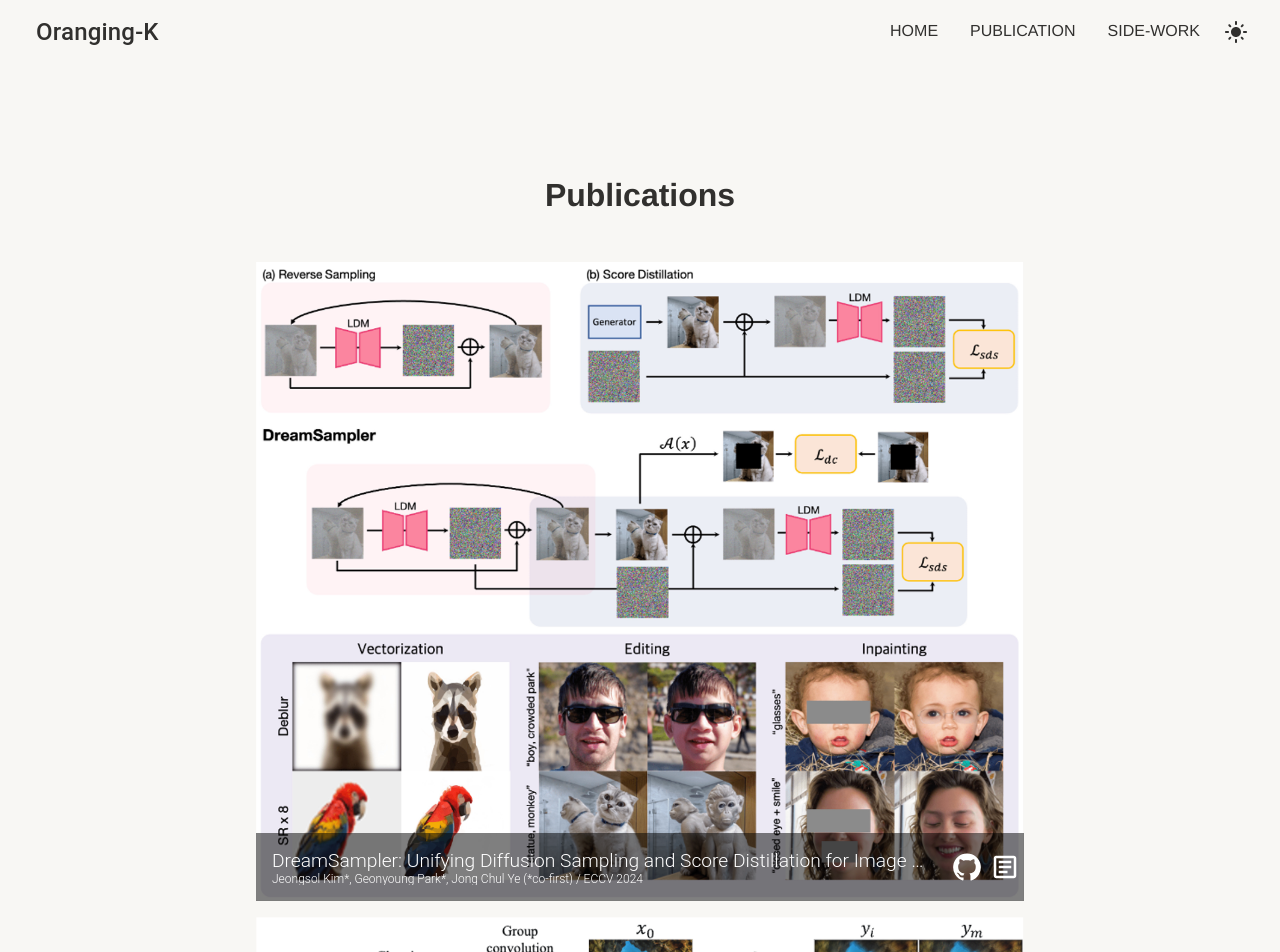
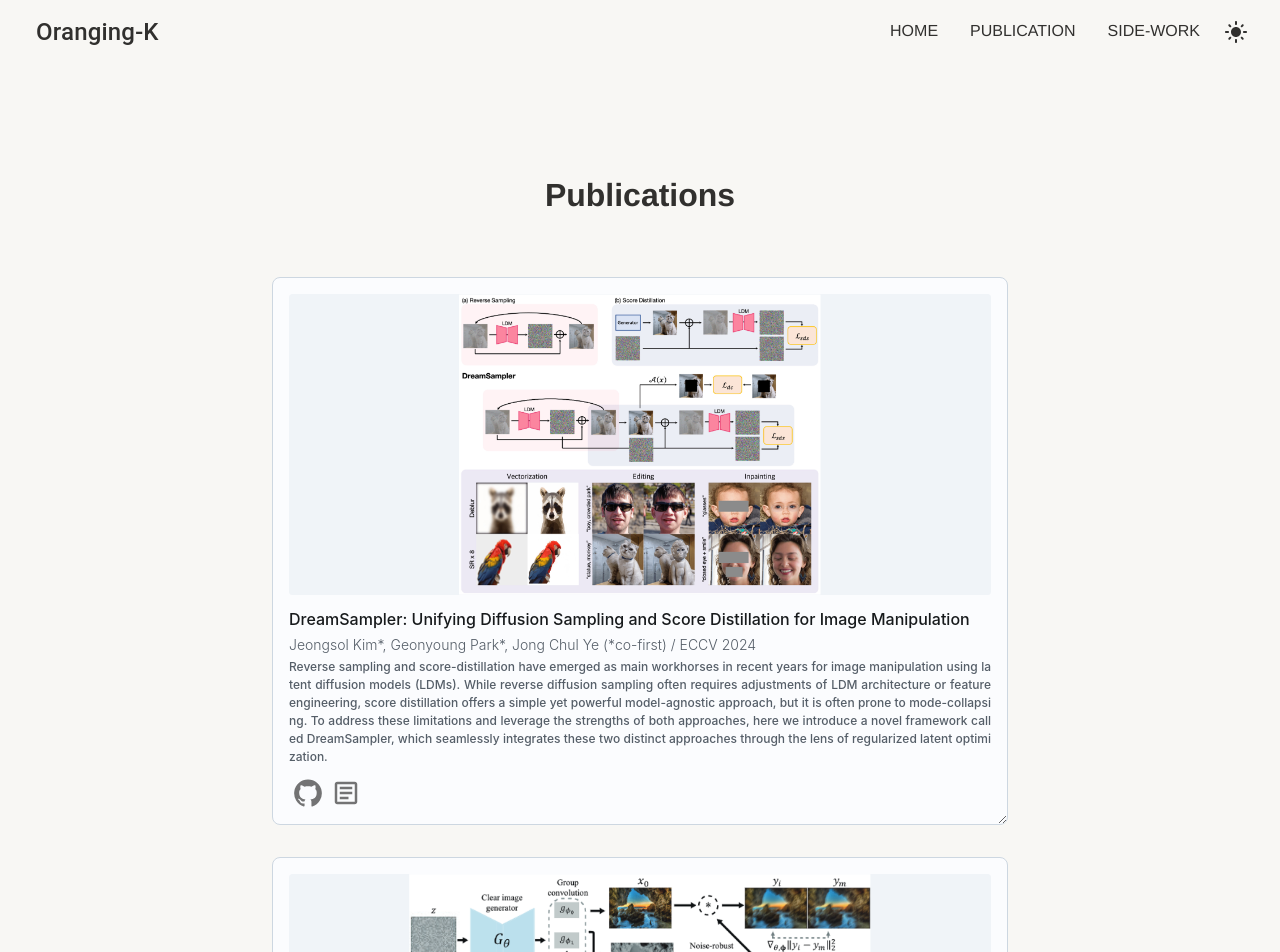
Before and after one commit to jeongsol-kim/jeongsol-kim, a React (Create React App) app: page /publication in a window 1280 px wide. Shown: the top 952 px of the page. Built offline with nearby package versions, Linux system fonts and the light colour scheme.

Commit message:
write new thing

```diff
--- a/src/components/publication.js
+++ b/src/components/publication.js
@@ -1,6 +1,6 @@
 
-import PublicationList from "./publicationList";
 import { publicationData } from "../data/publication";
+import PublicationListv2 from "./publicationList";
 
 const Publication = () => {
     return (
@@ -9,7 +9,7 @@ const Publication = () => {
             style={{textAlign:'center', padding: '1rem 0'}}>
             Publications
         </h2>
-        <PublicationList itemData={publicationData}/>
+        <PublicationListv2 itemData={publicationData}/>
         </>
     );
 }
--- a/src/components/publicationList.js
+++ b/src/components/publicationList.js
@@ -1,6 +1,10 @@
 import ArticleOutlinedIcon from '@mui/icons-material/ArticleOutlined';
 import GitHubIcon from '@mui/icons-material/GitHub';
-import { IconButton, ImageList, ImageListItem, ImageListItemBar, Stack } from "@mui/material";
+import AspectRatio from '@mui/joy/AspectRatio';
+import Card from '@mui/joy/Card';
+import CardContent from '@mui/joy/CardContent';
+import Typography from '@mui/joy/Typography';
+import { IconButton, Stack } from "@mui/material";
 import { useMediaQuery } from "react-responsive";
 import { useTitle } from "./title_hook";
 
@@ -24,42 +28,68 @@ const PublicationBlock = ({item}) => {
     useTitle('Publication | Jeongsol Kim');
 
     return(
-    <ImageListItem key={item.title}>
+        <Card variant="outlined" style={{margin: "1rem"}} sx={{ boxShadow: 'none', resize: 'horizontal', overflow: 'auto' }}>
+            <AspectRatio ratio="21/9" objectFit="contain">
                 <img
                     src={item.img + '.png'}
                     alt={item.title}
                     loading="lazy"
                 />
-    <ImageListItemBar
-        title={item.title}
-        subtitle={<span>{item.where}</span>}
-        actionIcon={
+            </AspectRatio>
+            <CardContent>
+                <Typography level="title-md">{item.title}</Typography>
+                <Typography level="body-sm">{item.where}</Typography>
+                <Typography level="body-xs">{item.dsec}</Typography>
+            </CardContent>
             <Stack direction='row'>
-                <IconButton href={item.code} style={{padding: '0 4px', color:'white'}}>
+                <IconButton href={item.code} style={{padding: '0 4px'}}>
                      <GitHubIcon
                         sx={{fontSize: { xs: 12, sm: 16, md: 25, lg: 30 }}}
                     />
                 </IconButton>
-                <IconButton href={item.paper} style={{padding: '0 4px', color: 'white'}}>
+                <IconButton href={item.paper} style={{padding: '0 4px'}}>
                     <ArticleOutlinedIcon sx={{fontSize: { xs: 12, sm: 16, md: 25, lg: 30 }}}/>
                 </IconButton>
             </Stack>
-        }
-        position="bottom"
-    />
-    </ImageListItem>
+        </Card>
+
+    // <Stack direction="row">
+    // <img
+    //     src={item.img + '.png'}
+    //     alt={item.title}
+    //     loading="lazy"
+    // />
+    // <ImageListItemBar
+    //     title={item.title}
+    //     subtitle={<span>{item.where}</span>}
+    //     actionIcon={
+    //         <Stack direction='row'>
+    //             <IconButton href={item.code} style={{padding: '0 4px', color:'white'}}>
+    //                 <GitHubIcon
+    //                     sx={{fontSize: { xs: 12, sm: 16, md: 25, lg: 30 }}}
+    //                 />
+    //             </IconButton>
+    //             <IconButton href={item.paper} style={{padding: '0 4px', color: 'white'}}>
+    //                 <ArticleOutlinedIcon sx={{fontSize: { xs: 12, sm: 16, md: 25, lg: 30 }}}/>
+    //             </IconButton>
+    //         </Stack>
+    //     }
+    //     position="bottom"
+    // />
+
+    // </Stack>
     )
 }
 
-const PublicationList = ({itemData}) => (
-    <div className="center-content">
-        <ImageList cols={1} gap={16}>
+const PublicationListv2 = ({itemData}) => (
+    <div className="center-content" variant="mansonry">
+        <Stack>
             {itemData.map((item) => (
                 <>
                 <PublicationBlock item={item}/>
                 </>
             ))}
-        </ImageList>
+        </Stack>
     </div>
 );
-export default PublicationList;
+export default PublicationListv2;
```
Also changed, not shown: package.json (+4 -3 lines), src/components/publicationList_legacy.js (added, +65 -0 lines), 1 other file (tests, documents, lock files or other folders). Lines whose indentation alone changed are shown as unchanged.
